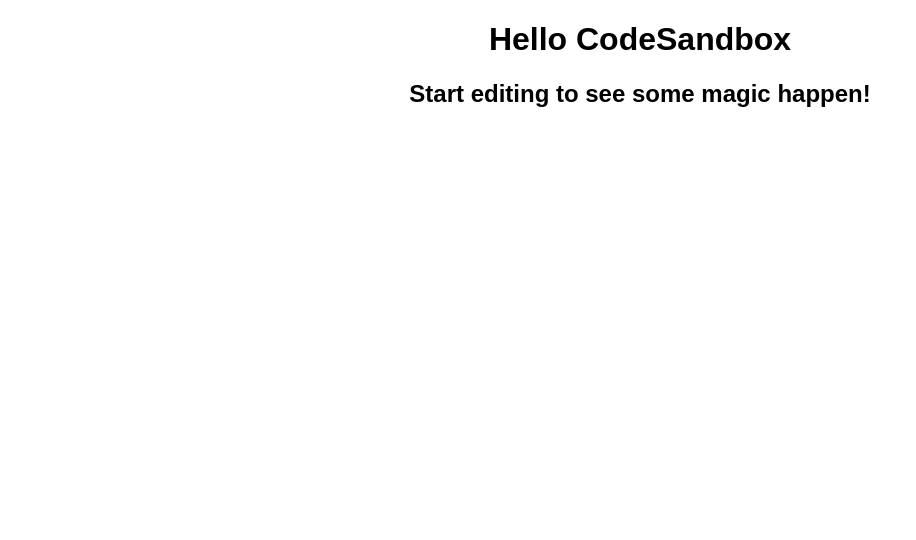
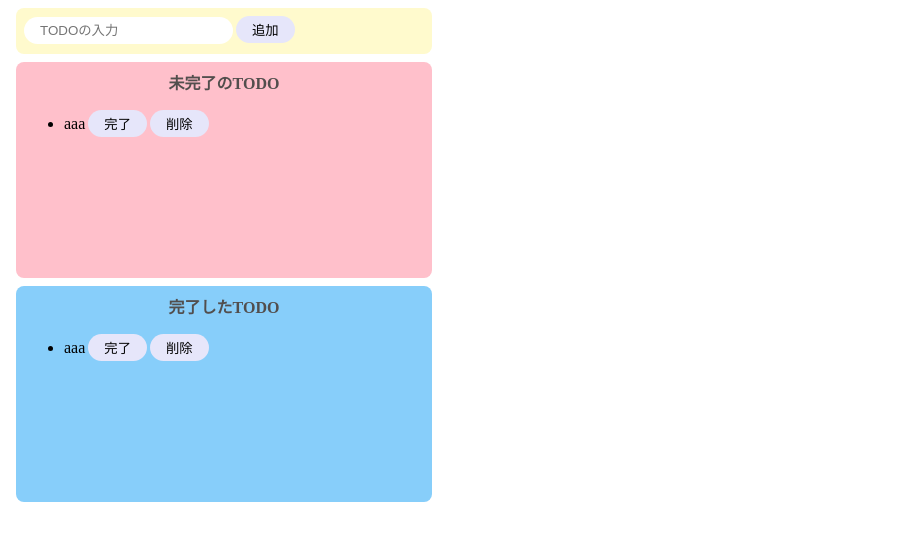
Before and after one commit to krkyk/todo_react, a React (Create React App) app: page / in a window 1280 px wide. Shown: the top 540 px of the page, without its empty margins (0-916 px from the left). Built offline with nearby package versions, Linux system fonts and the light colour scheme.

Commit message:
デザインの作成

```diff
--- a/src/App.js
+++ /dev/null
@@ -1,10 +0,0 @@
-import "./styles.css";
-
-export default function App() {
-  return (
-    <div className="App">
-      <h1>Hello CodeSandbox</h1>
-      <h2>Start editing to see some magic happen!</h2>
-    </div>
-  );
-}
--- /dev/null
+++ b/src/App.jsx
@@ -0,0 +1,32 @@
+import "./styles.css";
+
+export const App = () => {
+  return (
+    <>
+      <div className="input-area">
+        <input placeholder="TODOの入力" />
+        <button>追加</button>
+      </div>
+      <div className="incomplete-area">
+        <p className="title">未完了のTODO</p>
+        <ul>
+          <li className="list-row">
+            <span>aaa</span>
+            <button>完了</button>
+            <button>削除</button>
+          </li>
+        </ul>
+      </div>
+      <div className="complete-area">
+        <p className="title">完了したTODO</p>
+        <ul>
+          <li className="list-row">
+            <span>aaa</span>
+            <button>完了</button>
+            <button>削除</button>
+          </li>
+        </ul>
+      </div>
+    </>
+  );
+};
--- a/src/index.js
+++ b/src/index.js
@@ -1,13 +1,6 @@
-import { StrictMode } from "react";
+import React, { StrictMode } from "react";
 import { createRoot } from "react-dom/client";
+import { App } from "./App";
 
-import App from "./App";
-
-const rootElement = document.getElementById("root");
-const root = createRoot(rootElement);
-
-root.render(
-  <StrictMode>
-    <App />
-  </StrictMode>
-);
+const root = createRoot(document.getElementById("root"));
+root.render(<App />);
--- a/src/styles.css
+++ b/src/styles.css
@@ -2,3 +2,61 @@
   font-family: sans-serif;
   text-align: center;
 }
+
+input {
+  border-radius: 16px;
+  border: none;
+  padding: 6px 16px;
+}
+
+button {
+  border-radius: 16px;
+  border: none;
+  padding: 4px 16px;
+  background-color: #e6e6fa;
+  margin-left: 3px;
+}
+
+button:hover {
+  background-color: cornflowerblue;
+  color: white;
+  cursor: pointer;
+}
+
+.input-area {
+  background-color: #fffacd;
+  width: 400px;
+  height: 30px;
+  padding: 8px;
+  margin: 8px;
+  border-radius: 8px;
+}
+
+.incomplete-area {
+  background-color: #ffc0cb;
+  width: 400px;
+  min-height: 200px;
+  padding: 8px;
+  margin: 8px;
+  border-radius: 8px;
+}
+
+.complete-area {
+  background-color: #87cefa;
+  width: 400px;
+  min-height: 200px;
+  padding: 8px;
+  margin: 8px;
+  border-radius: 8px;
+}
+
+.title {
+  text-align: center;
+  margin-top: 0;
+  font-weight: bold;
+  color: #524e4d;
+}
+
+.list-row {
+  padding-bottom: 4px;
+}
```
